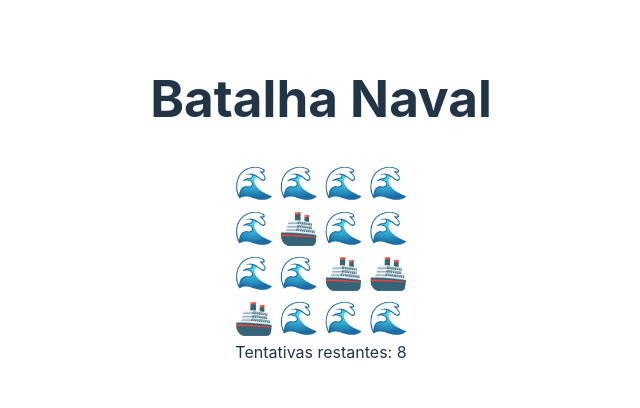
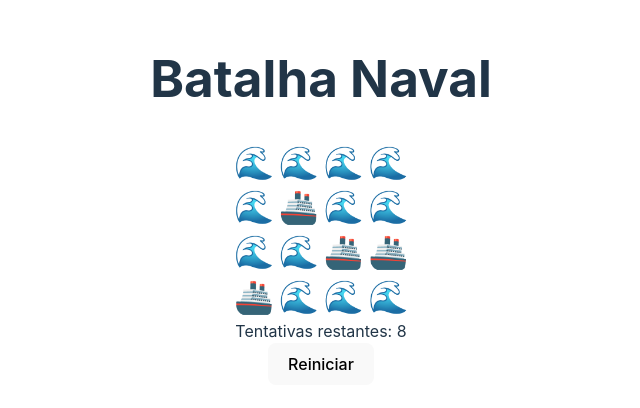
Before and after one commit to Caslus/batalhaNaval, a Svelte app: page / in a window 1280 px wide. Shown: the part 200-608 px from the top of the page, without its empty margins (319-959 px from the left). Built offline with nearby package versions, Linux system fonts and the light colour scheme.

Commit message:
very playable

```diff
--- a/src/App.svelte
+++ b/src/App.svelte
@@ -1,8 +1,17 @@
 <script lang="ts">
 	import Grid from "./Grid.svelte";
+
+	let unique = {};
+
+	function restart() {
+		unique = {};
+	}
 </script>
 
 <main>
 	<h1>Batalha Naval</h1>
-	<Grid />
+	{#key unique}
+		<Grid />
+	{/key}
+	<button on:click={restart}>Reiniciar</button>
 </main>
--- a/src/Grid.svelte
+++ b/src/Grid.svelte
@@ -1,6 +1,7 @@
 <script lang="ts">
 	var size: number = 4;
-	var remainingShips: number = Math.ceil(size);
+	var remainingShipsToSpawn: number = Math.ceil(size);
+	var remainingShips: number = remainingShipsToSpawn;
 	var remainingPlays = size * 2;
 
 	type cell = {
@@ -11,12 +12,12 @@
 	let grid: gridRow[] = [];
 
 	function populateGrid() {
-		while (remainingShips > 0) {
+		while (remainingShipsToSpawn > 0) {
 			let x = Math.floor(Math.random() * size);
 			let y = Math.floor(Math.random() * size);
 			if (grid[x][y].status == "water") {
 				grid[x][y].status = "ship";
-				remainingShips--;
+				remainingShipsToSpawn--;
 			}
 		}
 	}
@@ -39,6 +40,7 @@
 				grid[cell.position.x][cell.position.y].status = "miss";
 			} else {
 				grid[cell.position.x][cell.position.y].status = "bomb";
+				remainingShips--;
 			}
 			remainingPlays--;
 		}
@@ -79,5 +81,11 @@
 	{/each}
 </div>
 <div>
-	Tentativas restantes: {remainingPlays}
+	{#if remainingPlays == 0 && remainingShips > 0}
+		Você perdeu.
+	{:else if remainingShips == 0}
+		Você ganhou!
+	{:else}
+		Tentativas restantes: {remainingPlays}
+	{/if}
 </div>
```
